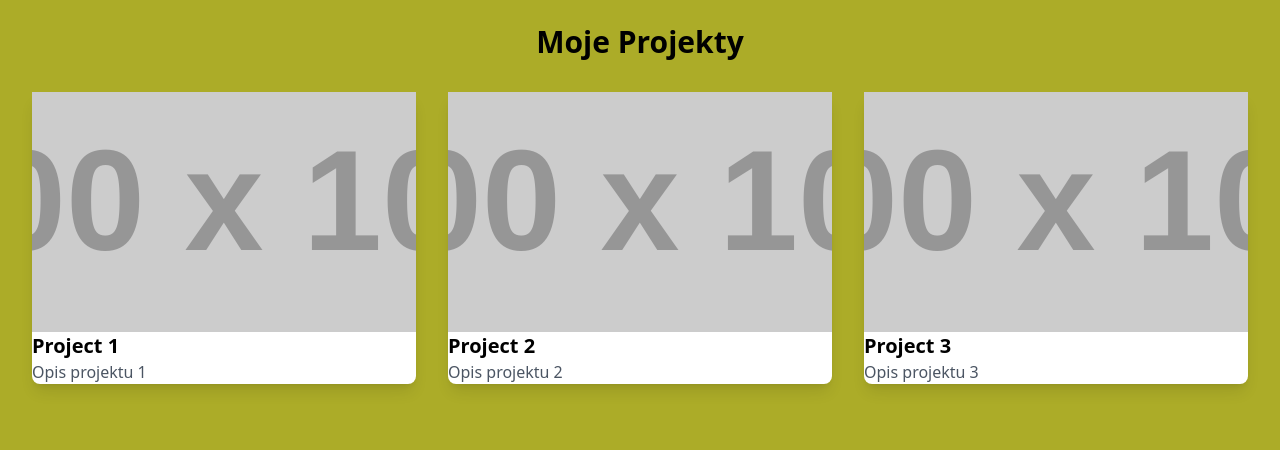
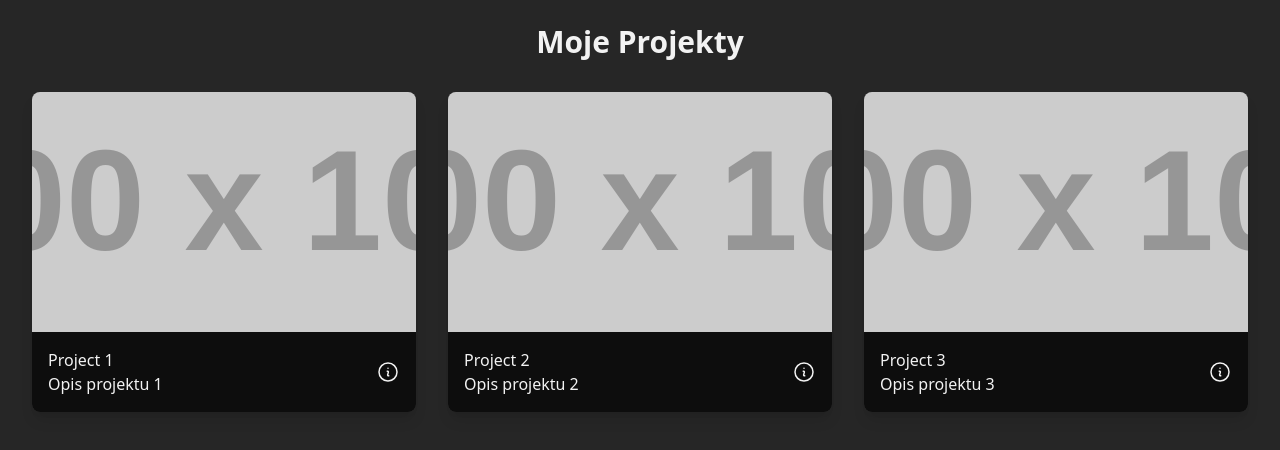
Before and after one commit to kazikd11/portfolio, a React (Vite) app: page / in a window 1280 px wide. Shown: the top 450 px of the page. Built offline with nearby package versions, Linux system fonts and the light colour scheme.

Commit message:
project card

```diff
--- a/package.json
+++ b/package.json
@@ -10,6 +10,7 @@
     "preview": "vite preview"
   },
   "dependencies": {
+    "@heroicons/react": "^2.2.0",
     "framer-motion": "^11.18.1",
     "react": "^18.3.1",
     "react-dom": "^18.3.1"
--- a/src/App.jsx
+++ b/src/App.jsx
@@ -5,7 +5,6 @@ import ProjectWindow from './components/ProjectWindow'
 
 const App = () => {
 	const [openedProject, setOpenedProject] = useState(null)
-	const [selectedroject, setSelectedProject] = useState(null)
 	const [windowPosition, setWindowPostion] = useState(null)
 
 	const handleCardDoubleClick = (proj, pos) => {
@@ -13,26 +12,18 @@ const App = () => {
 		setWindowPostion(pos)
 	};
 
-	const handleCardSingleClick = (proj) => {
-		console.log('single')
-		setSelectedProject(proj)
-	};
-
 	const handleCloseProject = () => {
 		setOpenedProject(null)
 	};
 
 	return (
-		<div className="min-h-screen bg-tertiary p-6">
+		<div className="min-h-screen bg-secondary p-6">
 			<h1 className="text-3xl font-bold text-center mb-8">Moje Projekty</h1>
 			<div className="grid grid-cols-2 lg:grid-cols-3 gap-4 place-items-center">
 				{projects.map((project) => (
 					<ProjectCard
 						key={project.id}
 						project={project}
-						onSingleClick={() => {
-							handleCardSingleClick(project)
-						}}
 						onDoubleClick={(pos) => {
 							handleCardDoubleClick(project, pos)
 						}}
--- a/src/components/ProjectCard.jsx
+++ b/src/components/ProjectCard.jsx
@@ -1,31 +1,61 @@
 import React from 'react';
-import { useRef } from 'react';
+import { useRef, useState } from 'react';
 import { motion } from 'framer-motion';
+import { InformationCircleIcon, XMarkIcon } from '@heroicons/react/24/outline';
 
-const ProjectCard = ({ project, onDoubleClick, onSingleClick }) => {
+const ProjectCard = ({ project, onDoubleClick }) => {
+    const [showInfo, setShowInfo] = useState(false);
     const imgRef = useRef(null);
 
     const handleDoubleClick = () => {
+        if (showInfo) return;
         const rect = imgRef.current.getBoundingClientRect();
         onDoubleClick(rect);
     }
 
+    const handleInfo = () => {
+        setShowInfo((x) => !x);
+    }
+
     return (
         <motion.div
-            className="bg-white shadow-lg rounded-lg p-0 cursor-pointer w-[45vw] lg:w-[30vw]"
+            className="bg-tertiary shadow-lg rounded-lg p-0 cursor-pointer overflow-hidden w-[45vw] lg:w-[30vw]"
             whileHover={{ scale: 1.05 }}
             onDoubleClick={handleDoubleClick}
-            onClick={onSingleClick}
         >
-            <img
-                className="object-none w-[45vw] h-[45vh] lg:w-[30vw] lg:h-[30vh]"
-                src={project.image}
-                alt={project.name}
-                ref={imgRef}
-            />
-            <h3 className="text-xl font-semibold">{project.name}</h3>
-            <p className="text-gray-600">{project.description}</p>
+            <div className="w-[45vw] h-[45vh] lg:w-[30vw] lg:h-[30vh]">
+                {!showInfo ?
+                    <motion.img
+                        initial={{ opacity: 0 }}
+                        animate={{ opacity: showInfo ? 0 : 1 }}
+                        transition={{ duration: 0.5 }}
+                        className="object-none w-full h-full"
+                        src={project.image}
+                        alt={project.name}
+                        ref={imgRef}
+                    />
+                    :
+                    <motion.p
+                        className="flex-grow overflow-auto w-full h-full p-4 custom-scroll"
+                        initial={{ opacity: 0 }}
+                        animate={{ opacity: showInfo ? 1 : 0 }}
+                        transition={{ duration: 0.5 }}
+                    >
+                        {project.longDescription}
+                    </motion.p>
+                }
+            </div>
+            <div className="flex bg-primary p-4 items-center justify-between">
+                <div>
+                    <h3>{project.name}</h3>
+                    <p>{project.description}</p>
+                </div>
+                <button onClick={handleInfo}>
+                    {showInfo ? <XMarkIcon className="w-6 h-6" /> : <InformationCircleIcon className="w-6 h-6" />}
+                </button>
+            </div>
         </motion.div>
+
     );
 };
 
--- a/src/components/ProjectWindow.jsx
+++ b/src/components/ProjectWindow.jsx
@@ -16,7 +16,7 @@ const ProjectWindow = ({ project, position, onClose }) => {
             exit={{ opacity: 0 }}
         >
             <motion.div
-                className="bg-primary shadow-xl rounded-lg overflow-hidden"
+                className="bg-quaternary shadow-xl rounded-lg overflow-hidden"
                 style={{
                     position: 'absolute',
                 }}
--- a/src/data/projects.json
+++ b/src/data/projects.json
@@ -3,18 +3,22 @@
     "id": 1,
     "name": "Project 1",
     "description": "Opis projektu 1",
-      "image": "https://placehold.co/1000x1000"
+    "image": "https://placehold.co/1000x1000",
+    "longDescription": "Lorem Ipsum is simply dummy text of the printing and typesetting industry. Lorem Ipsum has been the industry's standard dummy text ever since the 1500s, when an unknown printer took a galley of type and scrambled it to make a type specimen book. It has survived not only five centuries, but also the leap into electronic typesetting, remaining essentially unchanged. It was popularised in the 1960s with the release of Letraset sheets containing Lorem Ipsum passages, and more recently with desktop publishing software like Aldus PageMaker including versions of Lorem Ipsum."
   },
   {
     "id": 2,
     "name": "Project 2",
     "description": "Opis projektu 2",
-      "image": "https://placehold.co/1000x1000"
+    "image": "https://placehold.co/1000x1000",
+    "longDescription": "Lorem Ipsum is simply dummy text of the printing and typesetting industry. Lorem Ipsum has been the industry's standard dummy text ever since the 1500s, when an unknown printer took a galley of type and scrambled it to make a type specimen book. It has survived not only five centuries, but also the leap into electronic typesetting, remaining essentially unchanged. It was popularised in the 1960s with the release of Letraset sheets containing Lorem Ipsum passages, and more recently with desktop publishing software like Aldus PageMaker including versions of Lorem Ipsum."
+
   },
   {
     "id": 3,
     "name": "Project 3",
     "description": "Opis projektu 3",
-      "image": "https://placehold.co/1000x1000"
+    "image": "https://placehold.co/1000x1000",
+    "longDescription": "Lorem Ipsum is simply dummy text of the printing and typesetting industry. Lorem Ipsum has been the industry's standard dummy text ever since the 1500s, when an unknown printer took a galley of type and scrambled it to make a type specimen book. It has survived not only five centuries, but also the leap into electronic typesetting, remaining essentially unchanged. It was popularised in the 1960s with the release of Letraset sheets containing Lorem Ipsum passages, and more recently with desktop publishing software like Aldus PageMaker including versions of Lorem Ipsum."
   }
 ]
--- a/src/styles/tailwind.css
+++ b/src/styles/tailwind.css
@@ -3,8 +3,24 @@
 @tailwind utilities;
 
 :root {
-    --primary-color: white;
-    --secondary-color: black;
-    --tertiary-color: rgb(172, 172, 40);
-    box-sizing: border-box;
-  }
+	--primary-color: #0D0D0D;
+	--secondary-color: #262626;
+	--tertiary-color: #404040;
+	--quaternary-color: #F2F2F2;
+	--quinary-color: #8C8C8C;
+	box-sizing: border-box;
+	color: var(--quaternary-color);
+	user-select: none;
+}
+
+.custom-scroll::-webkit-scrollbar {
+	width: 8px;
+}
+
+.custom-scroll::-webkit-scrollbar-thumb {
+	background-color: var(--quinary-color);
+}
+
+.custom-scroll::-webkit-scrollbar-track {
+	background: var(--tertiary-color);
+}
--- a/tailwind.config.js
+++ b/tailwind.config.js
@@ -6,7 +6,8 @@ export default {
       colors:{
         primary: 'var(--primary-color)',
         secondary: 'var(--secondary-color)',
-        tertiary: 'var(--tertiary-color)'
+        tertiary: 'var(--tertiary-color)',
+        quaternary: 'var(--quaternary-color)',
       }
     },
   },
```
Also changed, not shown: 1 other file (tests, documents, lock files or other folders). Lines whose indentation alone changed are shown as unchanged.
